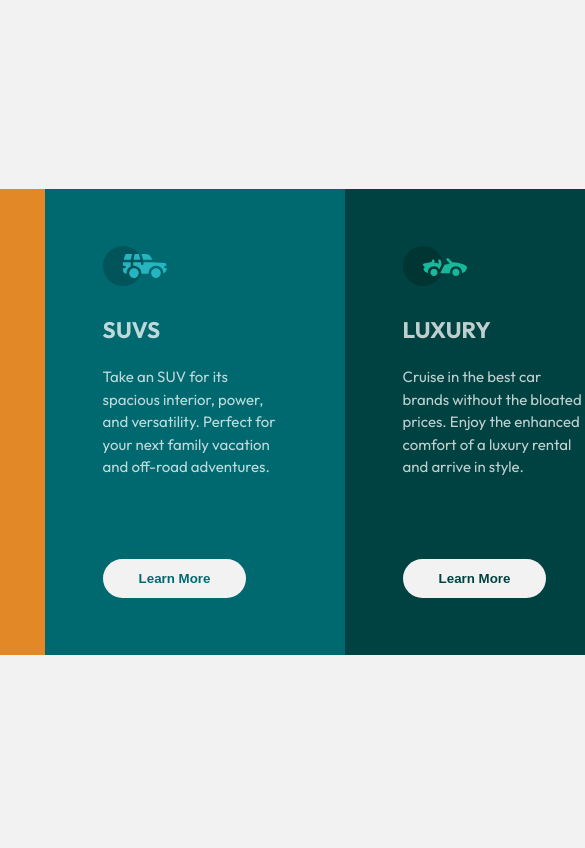
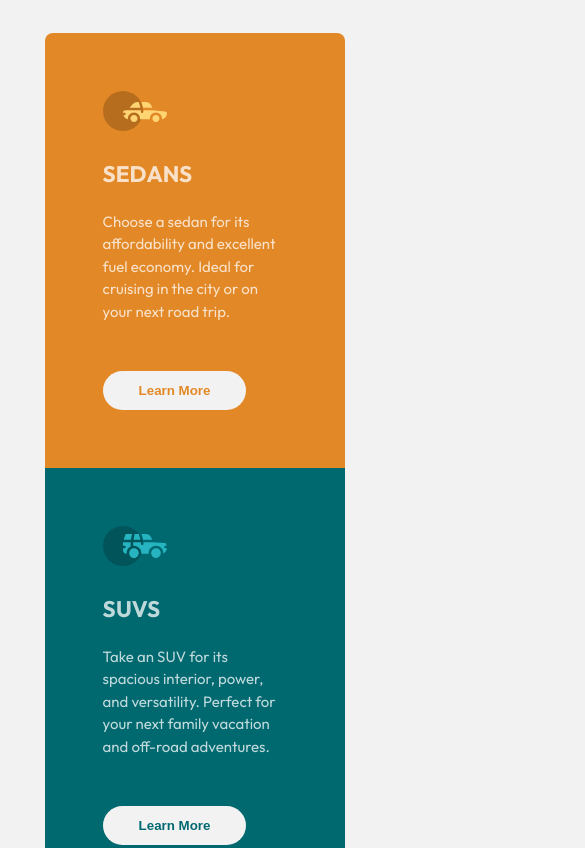
Before and after one commit to Lucas-FernandoJesus/3_column_preview_card_component_main, a plain HTML site: page index.html in a window 390 px wide. Shown: the top 848 px of the page, 585 px wide, since content can reach past the window. Drawn offline with Linux system fonts and the light colour scheme.

Commit message:
Implemented Media 375->500

```diff
--- a/Assets/styles/index.css
+++ b/Assets/styles/index.css
@@ -1,8 +1,10 @@
 @import url('https://fonts.googleapis.com/css2?family=Outfit:wght@100..900&display=swap');
 @import url("./var.css");
+@import url("./media.css");
 *{
   margin: 0;
   padding: 0;
+  box-sizing: border-box;
 }
 body{
   width: 100vw;
@@ -16,17 +18,18 @@ body{
 }
 .grid{
   display: grid;
-  grid-template-rows: 1;
   grid-template-columns: repeat(3, 300px);
 }
 .grid_item_1{
   background-color: var(--color-orange);
+  border-radius: 8px 0 0 8px;
 }
 .grid_item_2{
   background-color: var(--color-cyan);
 }
 .grid_item_3{
   background-color: var(--color-dark-cyan);
+  border-radius: 0 8px 8px 0;
 }
 .grid_information{
   font-size: 15px;
@@ -41,32 +44,13 @@ body{
 .paragraph{
   font-weight: 400;
 }
-.btn_more_orange{
+.btn{
   background-color: var(--color-white);
   border-radius: 20px;
   border: none;
   margin-top: 5rem;
   padding: 12px 36px;
   font-weight: 400;
-  color: var(--color-orange);
-}
-.btn_more_cyan{
-  background-color: var(--color-white);
-  border-radius: 20px;
-  border: none;
-  margin-top: 5rem;
-  padding: 12px 36px;
-  font-weight: 400;
-  color: var(--color-cyan);
-}
-.btn_more_dark{
-  background-color: var(--color-white);
-  border-radius: 20px;
-  border: none;
-  margin-top: 5rem;
-  padding: 12px 36px;
-  font-weight: 400;
-  color: var(--color-dark-cyan);
 }
 .btn:hover{
   background-color: transparent;
@@ -74,3 +58,12 @@ body{
   color: var(--color-white);
   cursor: pointer;
 }
+.btn_more_orange{
+  color: var(--color-orange);
+}
+.btn_more_cyan{
+  color: var(--color-cyan);
+}
+.btn_more_dark{
+  color: var(--color-dark-cyan);
+}
--- /dev/null
+++ b/Assets/styles/media.css
@@ -0,0 +1,23 @@
+@media (min-width: 375px) and (max-width: 500px) {
+  body .grid{
+    margin-top: 22%;
+    height: 100vh;
+    grid-template-columns: repeat(1, 300px);
+  }
+  .grid .grid_item_1{
+    border-radius: 8px 8px 0 0;
+  }
+  .grid .grid_item_3{
+    border-radius: 0 0 8px 8px;
+  }
+  .grid .btn{
+    margin-top: 3rem;
+  }
+}
+/* @media(max-width: 1440px) {
+  body .grid{
+    display: grid;
+    grid-template-rows: 1;
+    grid-template-columns: repeat(3, 250px);
+  }
+} */
```
